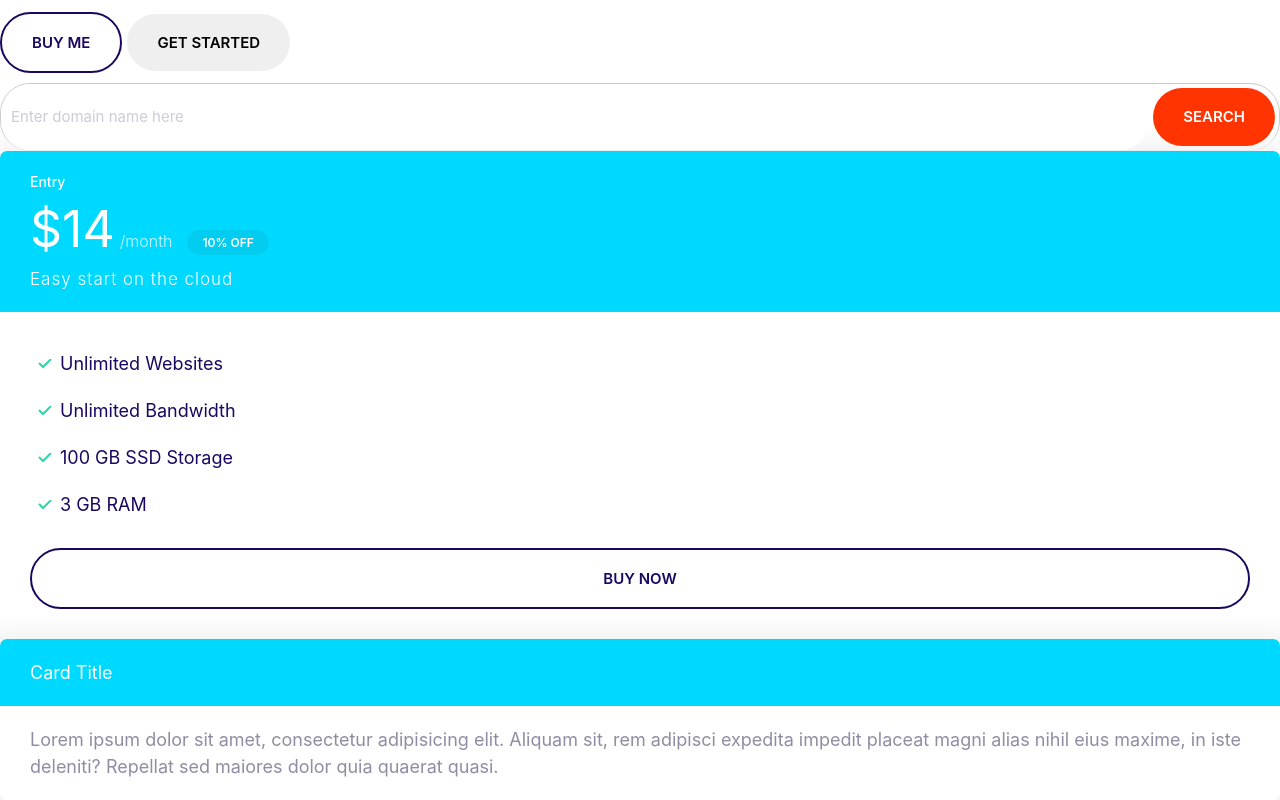
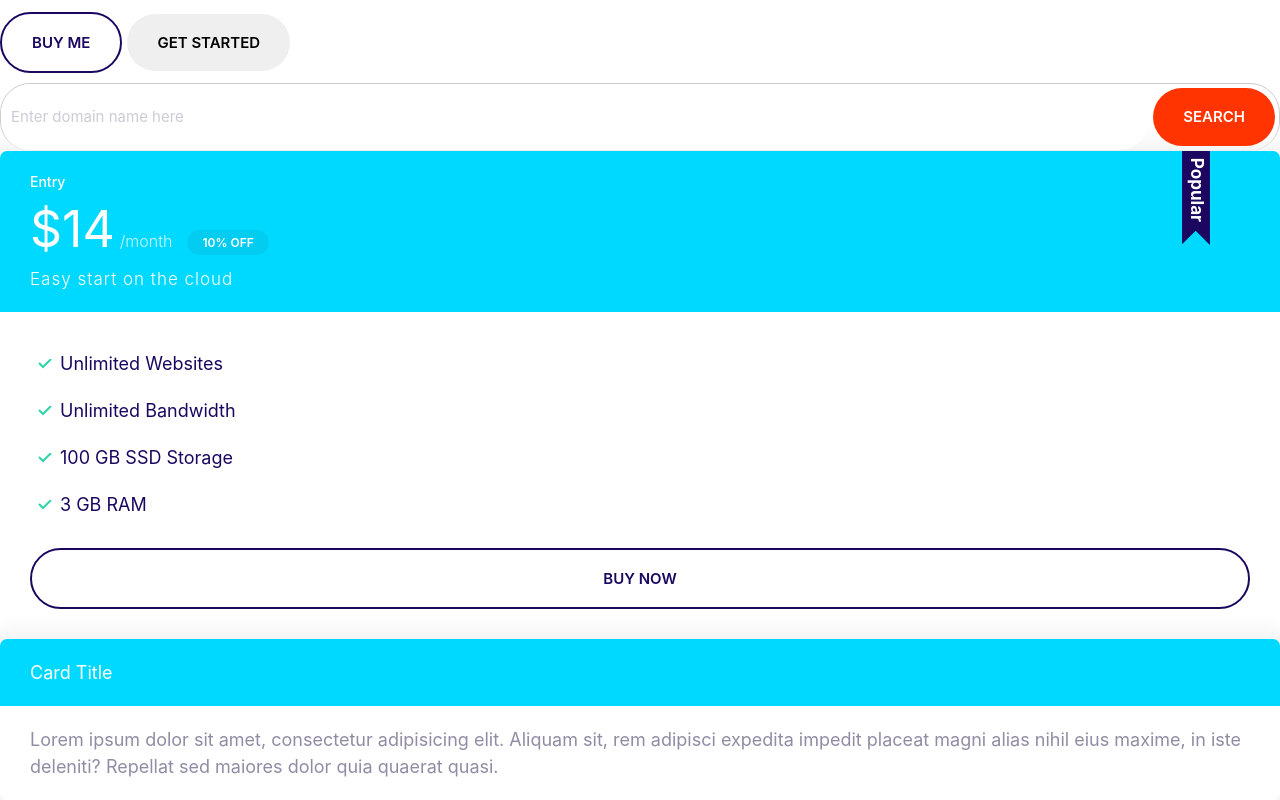
Before and after one commit to zxcvanikabnm/moshified, a plain HTML site: page index.html in a window 1280 px wide. Shown: the part 759-1559 px from the top of the page. Drawn offline with Linux system fonts and the light colour scheme; a web font is replaced by a local one.

Commit message:
Format card with popular badge.

```diff
--- a/index.html
+++ b/index.html
@@ -79,7 +79,7 @@
         <button class="btn btn--accent">Search</button>
     </div>
 
-    <div class="plan">
+    <div class="plan plan--popular">
         <div class="card card--secondary">
             <header class="card__header">
                <h3 class="plan__name">Entry</h3>
--- a/scss/partials/_general.scss
+++ b/scss/partials/_general.scss
@@ -322,4 +322,17 @@ a {
   & .list__item {
     margin-bottom: 2rem;
   }
+
+  &--popular .card__header {
+    position: relative;
+  }
+
+  &--popular .card__header::before {
+    content: url(./../../assets/images/popular.svg);
+    width: 40px;
+    display: inline-block;
+    position: absolute;
+    right: 5%;
+    top: -6px;
+  }
 }
```
Also changed, not shown: assets/images/popular.svg (added), scss/styles.css.
